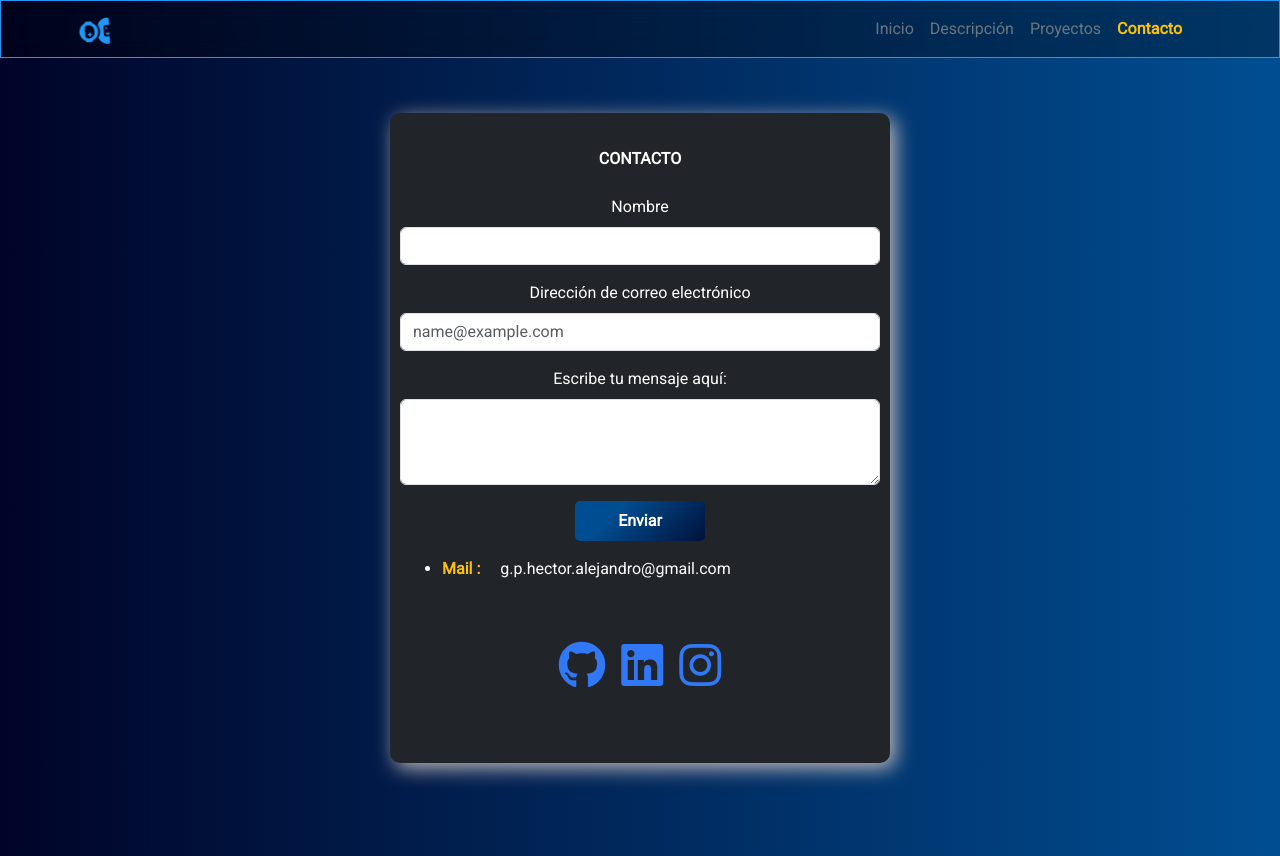
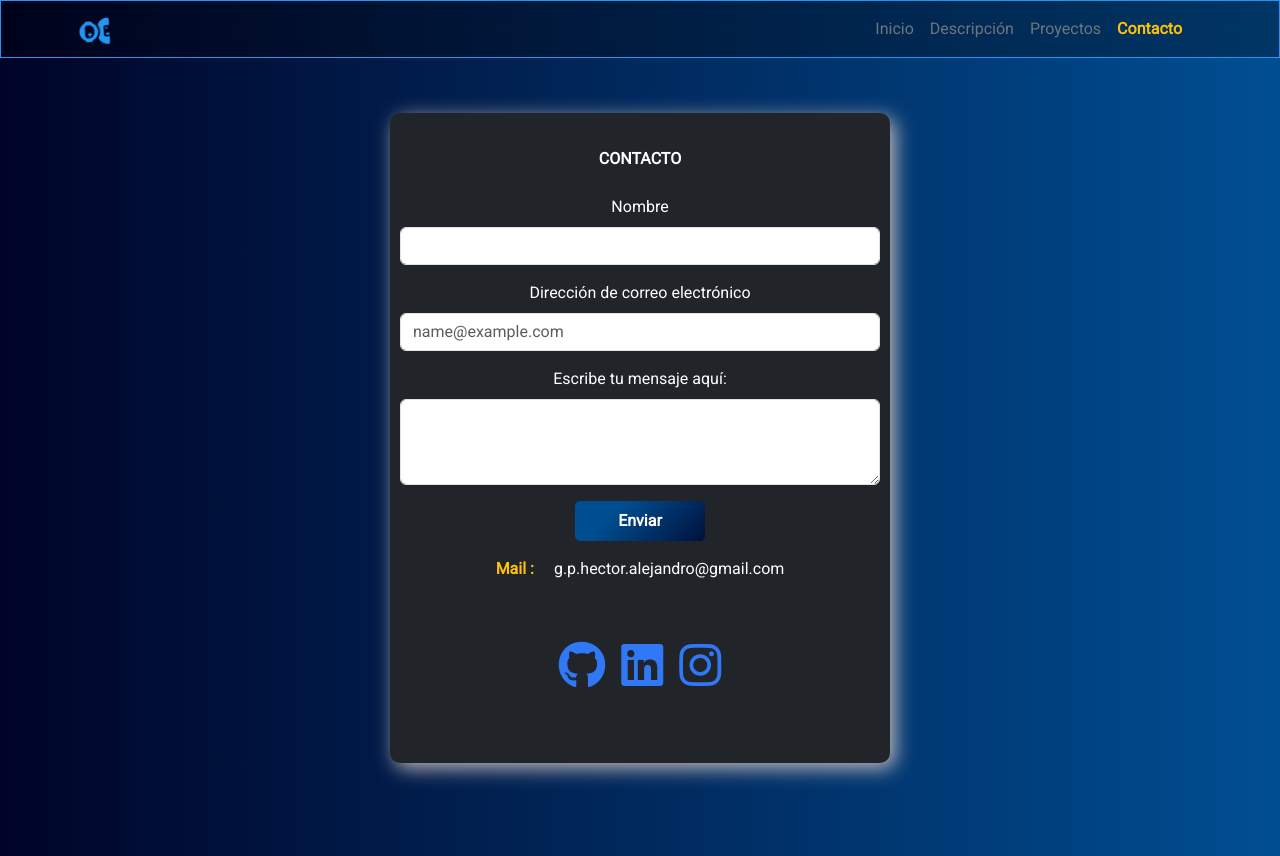
Before and after one commit to hector1489/kaimanProject, a React (Vite) app: page /contacts in a window 1280 px wide. Built offline with nearby package versions, Linux system fonts and the light colour scheme.

Commit message:
clean code form

```diff
--- a/src/components/Form/Form.css
+++ b/src/components/Form/Form.css
@@ -1,7 +1,3 @@
-/*form*/
-.container-contacts {
-    padding: 2rem;
-}
 
 .container-form {
     width: 100%;
--- a/src/components/Form/Form.jsx
+++ b/src/components/Form/Form.jsx
@@ -56,9 +56,9 @@ const Contacto = () => {
         <Button className="btn css-button-gradient--5 fw-bold" type="submit">
         Enviar
       </Button>
-        <ul className="text-white text-decoration-none">
-          <li className="my-3"><span className="fw-bold me-3 text-warning">Mail :</span> g.p.hector.alejandro@gmail.com</li>
-        </ul>
+        <div className="text-white text-decoration-none text-center">
+          <p className="my-3"><span className="fw-bold me-3 text-warning">Mail :</span> g.p.hector.alejandro@gmail.com</p>
+        </div>
         <div className="container-icon">
           <div className="col-12">
             <div className="fa-3x text-center color-dark">
--- /dev/null
+++ b/src/views/Contacts/Contacts.css
@@ -0,0 +1,3 @@
+.container-contacts {
+    padding: 2rem;
+}
--- a/src/views/Contacts/Contacts.jsx
+++ b/src/views/Contacts/Contacts.jsx
@@ -1,4 +1,5 @@
 import { Form } from "../../components/index.jsx"
+import './Contacts.css'
 
 const Contacts = () => {
     return (
```
